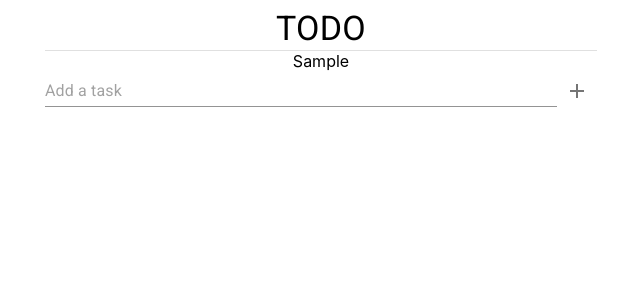
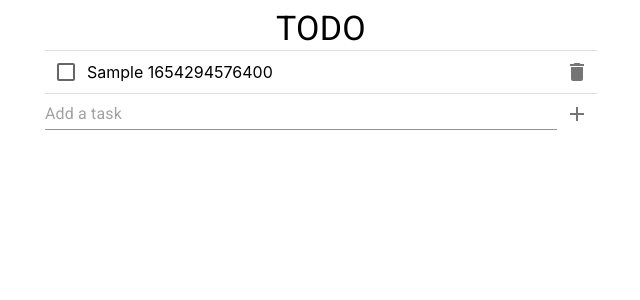
Before and after one commit to Jessica-SN/todo-list, a React (Create React App) app: page / in a window 1280 px wide. Both pictures are taken after typing "Sample" into the empty fields and a click on the button "add". Shown: the top 300 px of the page, without its empty margins (319-959 px from the left). Built offline with nearby package versions, Linux system fonts and the light colour scheme.

Commit message:
ListItem to display todo with delete and toggle functionality

```diff
--- /dev/null
+++ b/src/components/ListItem/ListItem.tsx
@@ -0,0 +1,40 @@
+import React from "react";
+
+import DeleteIcon from "@mui/icons-material/Delete";
+import IconButton from "@mui/material/IconButton";
+import Box from "@mui/material/Box";
+import Checkbox from "@mui/material/Checkbox";
+import Divider from "@mui/material/Divider";
+
+import { ITodo } from "../TodoList/TodoList.types";
+
+interface IListItemProps extends Omit<ITodo, "id"> {
+  key: number;
+  onRemove(): void;
+  onToggle(ev: React.ChangeEvent<HTMLInputElement>): void;
+}
+
+function ListItem({
+  text,
+  date,
+  finished,
+  onRemove,
+  onToggle,
+}: IListItemProps) {
+  return (
+    <>
+      <Box display="flex">
+        <Checkbox color="success" checked={finished} onChange={onToggle} />
+        <div style={{ flexGrow: 1, alignSelf: "center", textAlign: "start" }}>
+          {`${text} ${date}`}
+        </div>
+        <IconButton aria-label="delete" onClick={onRemove}>
+          <DeleteIcon />
+        </IconButton>
+      </Box>
+      <Divider />
+    </>
+  );
+}
+
+export { ListItem };
--- /dev/null
+++ b/src/components/ListItem/index.ts
@@ -0,0 +1 @@
+export * from "./ListItem";
--- a/src/components/TodoList/TodoList.tsx
+++ b/src/components/TodoList/TodoList.tsx
@@ -6,6 +6,7 @@ import Typography from "@mui/material/Typography";
 
 import { ListForm } from "../ListForm";
 import { ITodo } from "./TodoList.types";
+import { ListItem } from "../ListItem";
 
 function TodoList() {
   const [todos, setTodos] = useState<ITodo[]>([]);
@@ -14,11 +15,27 @@ function TodoList() {
     const newTodo: ITodo = {
       id: Math.random(),
       text: itemName,
-      // TODO: Format date
       date: Date.now().toString(),
       finished: false,
     };
     setTodos([...todos, newTodo]);
+  };
+
+  const removeItem = (item: ITodo) => {
+    const updateTodos = todos.filter((todo) => todo.id !== item.id);
+    setTodos(updateTodos);
+  };
+
+  const toggleItem = (ev: React.ChangeEvent<HTMLInputElement>, item: ITodo) => {
+    const checked: boolean = ev.target.checked;
+    const { finished, ...rest } = item;
+    const checkedItems: ITodo[] = todos.map((todo) => {
+      if (todo.id === item.id) {
+        return { ...rest, finished: checked };
+      }
+      return todo;
+    });
+    setTodos(checkedItems);
   };
 
   return (
@@ -28,7 +45,14 @@ function TodoList() {
       </Typography>
       <Divider />
       {todos.map((item) => (
-        <div>{item.text}</div>
+        <ListItem
+          key={item.id}
+          date={item.date}
+          text={item.text}
+          finished={item.finished}
+          onToggle={(ev) => toggleItem(ev, item)}
+          onRemove={() => removeItem(item)}
+        />
       ))}
       <ListForm onAddNewItem={addItem} />
     </Container>
```
